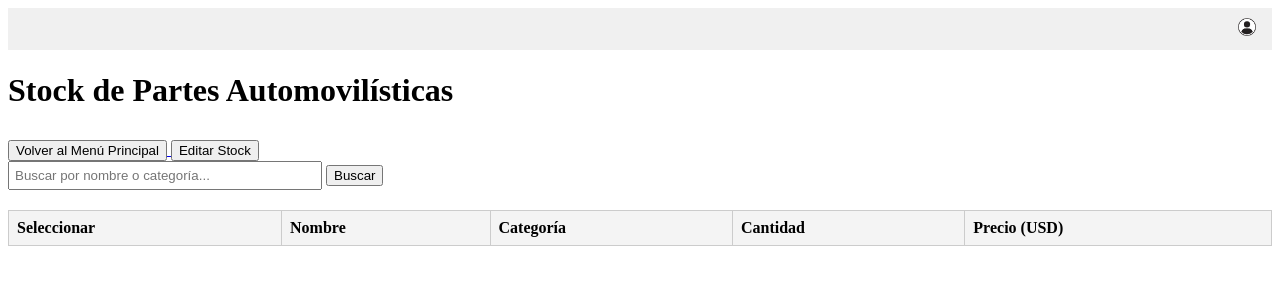
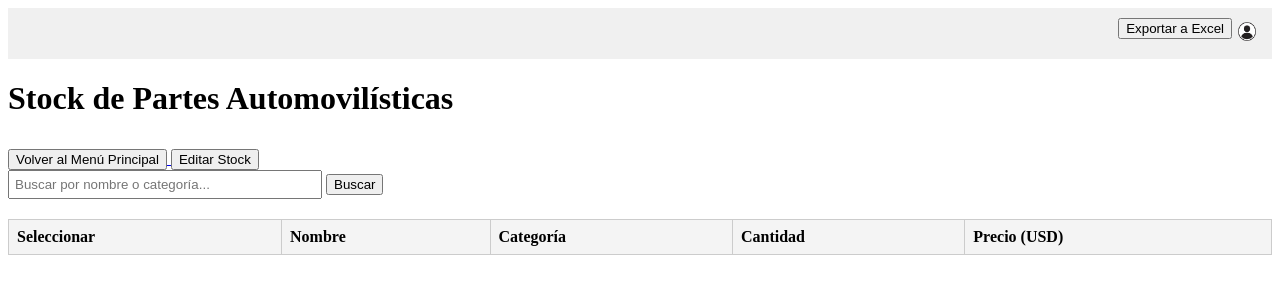
Before and after one commit to SharkCtts/Taller_LS3, a Flask app: page /visualizar in a window 1280 px wide. Shown: the top 300 px of the page. Run offline with Flask 3, Linux system fonts and the light colour scheme; the visitor is signed in with stand-in values (Sample User, id 1); data that the repository does not hold is empty.

Commit message:
Descargar en excel
boton arriba en el div del visualizar stock donde deja descargar los datos a un excel

```diff
--- a/app.py
+++ b/app.py
@@ -1,6 +1,11 @@
 from flask import Flask, render_template, request, redirect, url_for, session
 from pymongo import MongoClient
 from bson.objectid import ObjectId
+
+import pandas as pd
+from flask import send_file
+import io
+
 
 app = Flask(__name__)
 app.secret_key = 'supersecretkey'
@@ -107,5 +112,29 @@ def eliminar_item(item_id):
         return f"Error eliminando el ítem: {str(e)}", 500
 
 
+# Acá va la ruta para poder pasar a excel los datos xd
+
+@app.route('/exportar_excel')
+def exportar_excel():
+    if 'username' not in session:
+        return redirect(url_for('login'))
+
+    data = list(stock_collection.find())
+    for item in data:
+        item['_id'] = str(item['_id'])  # Convertir ObjectId a str para Excel
+
+    df = pd.DataFrame(data)
+    output = io.BytesIO()
+    with pd.ExcelWriter(output, engine='openpyxl') as writer:
+        df.to_excel(writer, index=False, sheet_name='Stock')
+
+    output.seek(0)
+
+    return send_file(output,
+                     download_name="stock.xlsx",
+                     as_attachment=True,
+                     mimetype='application/vnd.openxmlformats-officedocument.spreadsheetml.sheet')
+
+
 if __name__ == '__main__':
     app.run(debug=True)
--- a/templates/visualizar.html
+++ b/templates/visualizar.html
@@ -45,6 +45,12 @@
 
 <body>
     <div class="top-bar">
+
+        <form action="{{ url_for('exportar_excel') }}" method="get" style="display: inline;">
+            <button type="submit" class="btn btn-success">Exportar a Excel</button>
+        </form>
+
+
         <div class="user-button" onclick="toggleDropdown()">
             {{ username }}
             <img src="{{ url_for('static', filename='user_icon.png') }}" alt="User" width="30">
```
